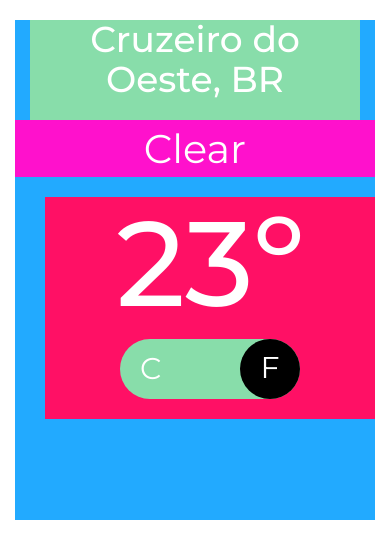
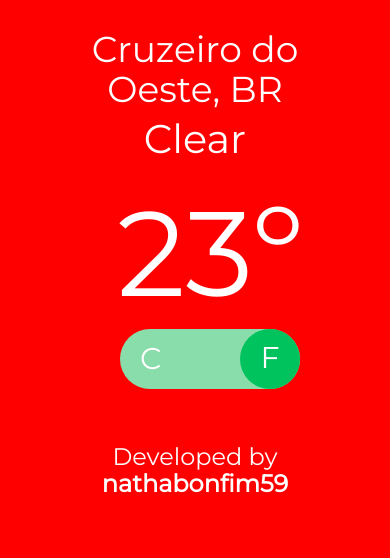
Before and after one commit to nathabonfim59/WeatherApp, a website with bundled scripts: page index.html in a window 390 px wide. Built offline with nearby package versions, Linux system fonts and the light colour scheme; some icons are missing.

```diff
--- a/css/styles.css
+++ b/css/styles.css
@@ -1,6 +1,10 @@
 * {
     font-family: 'Montserrat', ']Segoe UI', Tahoma, Geneva, Verdana, sans-serif;
     color: #fff;
+}
+
+body {
+    background-color: red !important;
 }
 
 .container-fluid {
@@ -10,21 +14,23 @@
 
 /* Background-diferenciation */
 .wrapper {
-    background-color: #2AF;
-    height: 500px;
+    margin-top: 30px;
+    height: 420px;
+    /* margin: 0 auto; */
 }
 
 .header {
-    background-color: #8DA;
-    height: 100px;
+    /* background-color: #8DA; */
+    height: 80px;
 }
 
+
 .weather-status {
-    background-color: #F1C;
+    /* background-color: #F1C; */
 }
 
 .weather-status i {
-    background-color: #3AA98A;
+    /* background-color: #3AA98A; */
     margin-bottom: 20px;
     height: 150px;
     font-size: 140px;
@@ -35,7 +41,7 @@
 }
 
 .scale-wrapper {
-    background-color: #FF1065;
+    /* background-color: #FF1065; */
     padding-bottom: 20px;
 }
 
@@ -63,7 +69,7 @@
     position: relative;
     height: 60px;
     width: 60px;
-    background-color: black;
+    background-color: #00C35D;
     padding-top: 8px;
     border-radius: 30px;
     /* animation: animate-left 600ms;
@@ -80,6 +86,7 @@
     animation: animate-right 600ms;
     animation-timing-function: ease;
 }
+
 @keyframes animate-left {
     from {
         left: 120px;
@@ -97,7 +104,33 @@
         right: 0px;
     }
 }
+
+/* Developer section */
+.developer {
+    padding-top: 15px;
+    font-weight: 400;
+}
+
+.developer a {
+    font-weight: 600;
+    color: #fff;
+}
+
+.developer a:hover {
+    color: #E6E6E6;
+    text-decoration: none;
+}
+
 /* ------------------------- */
+
+@media only screen and (min-width: 992px) {
+    .row {
+        position: relative;
+        padding-left: 120px !important;
+    }
+}
+
+
 @media only screen and (max-width : 990px) {
      .scale-wrapper {
          margin-left: 30px;
--- a/index.html
+++ b/index.html
@@ -10,7 +10,7 @@
     <title>WeatherApp</title>
 </head>
 <body>
-    <link href="https://fonts.googleapis.com/css?family=Montserrat:400,500" rel="stylesheet">
+    <link href="https://fonts.googleapis.com/css?family=Montserrat:100,400" rel="stylesheet">
     <div class="container-fluid">
         <div class="col-md-8 col-md-offset-2 wrapper">
             <div class="col-md-12 header">
@@ -29,6 +29,9 @@
                     </div>
                 </div>
             </div>
+            <div class="developer">
+                <h3>Developed by <a href="http://github.com/nathabonfim59">nathabonfim59</a></h3>
+            </div>
         </div>
     </div>
 
```
